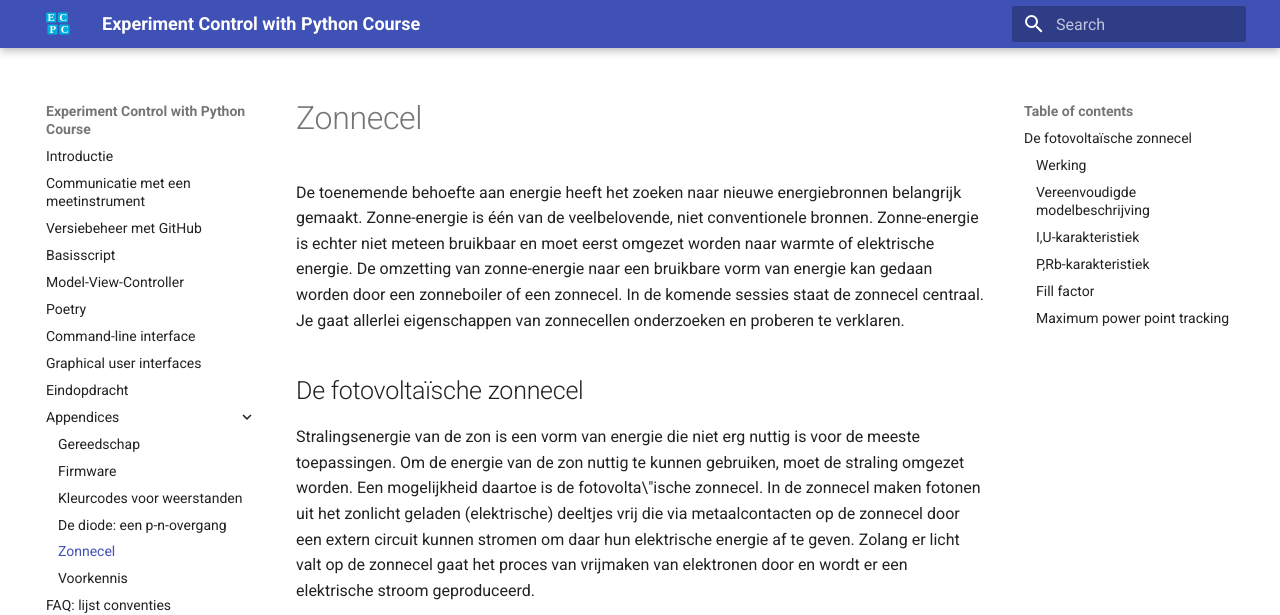
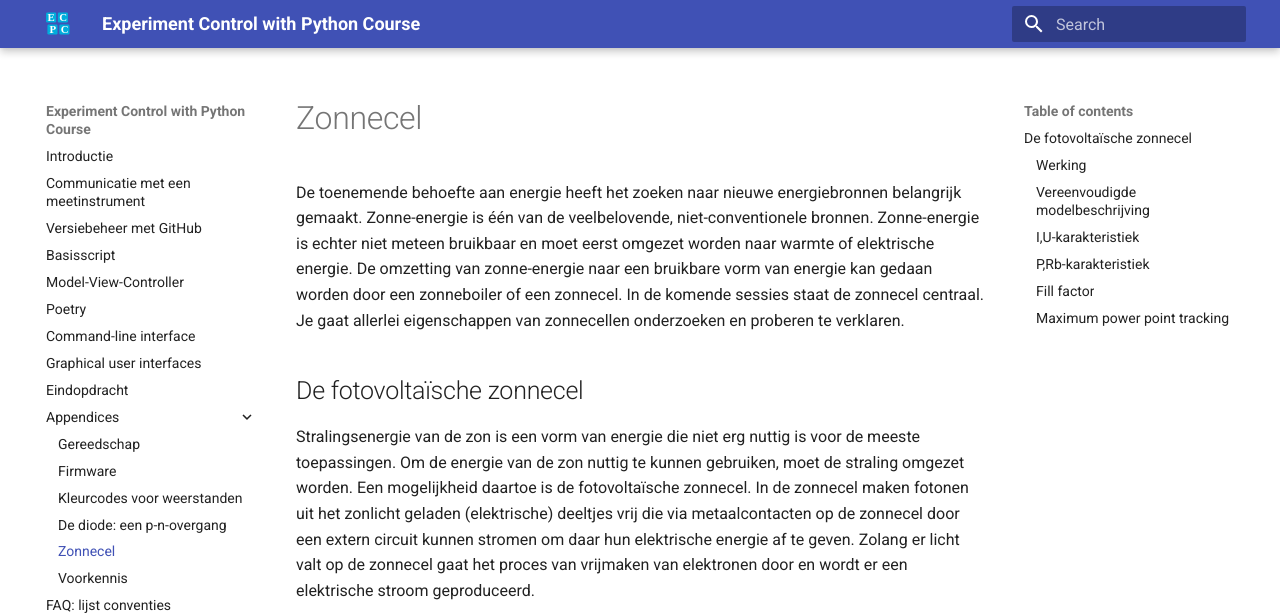
Before and after one commit to NatuurkundePracticumAmsterdam/ecpc, an MkDocs documentation site: the page built from docs/zonnecel.md, in a window 1280 px wide and 1400 px high. Shown: the top 615 px of the window. Built offline with MkDocs 1.6.1 and Material for MkDocs 9.7.7, drawn with Linux system fonts in a browser that asks for light colours; some of the changed text lies outside the part shown.

Commit message:
Kleine fixes voor zonnecel

```diff
--- a/docs/zonnecel.md
+++ b/docs/zonnecel.md
@@ -1,10 +1,10 @@
 # Zonnecel
 
-De toenemende behoefte aan energie heeft het zoeken naar nieuwe energiebronnen belangrijk gemaakt. Zonne-energie is één van de veelbelovende, niet conventionele bronnen. Zonne-energie is echter niet meteen bruikbaar en moet eerst omgezet worden naar warmte of elektrische energie. De omzetting van zonne-energie naar een bruikbare vorm van energie kan gedaan worden door een zonneboiler of een zonnecel. In de komende sessies staat de zonnecel centraal. Je gaat allerlei eigenschappen van zonnecellen onderzoeken en proberen te verklaren.
+De toenemende behoefte aan energie heeft het zoeken naar nieuwe energiebronnen belangrijk gemaakt. Zonne-energie is één van de veelbelovende, niet-conventionele bronnen. Zonne-energie is echter niet meteen bruikbaar en moet eerst omgezet worden naar warmte of elektrische energie. De omzetting van zonne-energie naar een bruikbare vorm van energie kan gedaan worden door een zonneboiler of een zonnecel. In de komende sessies staat de zonnecel centraal. Je gaat allerlei eigenschappen van zonnecellen onderzoeken en proberen te verklaren.
 
 
 ## De fotovoltaïsche zonnecel
-Stralingsenergie van de zon is een vorm van energie die niet erg nuttig is voor de meeste toepassingen. Om de energie van de zon nuttig te kunnen gebruiken, moet de straling omgezet worden. Een mogelijkheid daartoe is de fotovolta\"ische zonnecel. In de zonnecel maken fotonen uit het zonlicht geladen (elektrische) deeltjes vrij die via metaalcontacten op de zonnecel door een extern circuit kunnen stromen om daar hun elektrische energie af te geven. Zolang er licht valt op de zonnecel gaat het proces van vrijmaken van elektronen door en wordt er een elektrische stroom geproduceerd.
+Stralingsenergie van de zon is een vorm van energie die niet erg nuttig is voor de meeste toepassingen. Om de energie van de zon nuttig te kunnen gebruiken, moet de straling omgezet worden. Een mogelijkheid daartoe is de fotovoltaïsche zonnecel. In de zonnecel maken fotonen uit het zonlicht geladen (elektrische) deeltjes vrij die via metaalcontacten op de zonnecel door een extern circuit kunnen stromen om daar hun elektrische energie af te geven. Zolang er licht valt op de zonnecel gaat het proces van vrijmaken van elektronen door en wordt er een elektrische stroom geproduceerd.
 
 ### Werking
 
```
Also changed, not shown: other parts of docs/zonnecel.md (+11 -11 lines).
